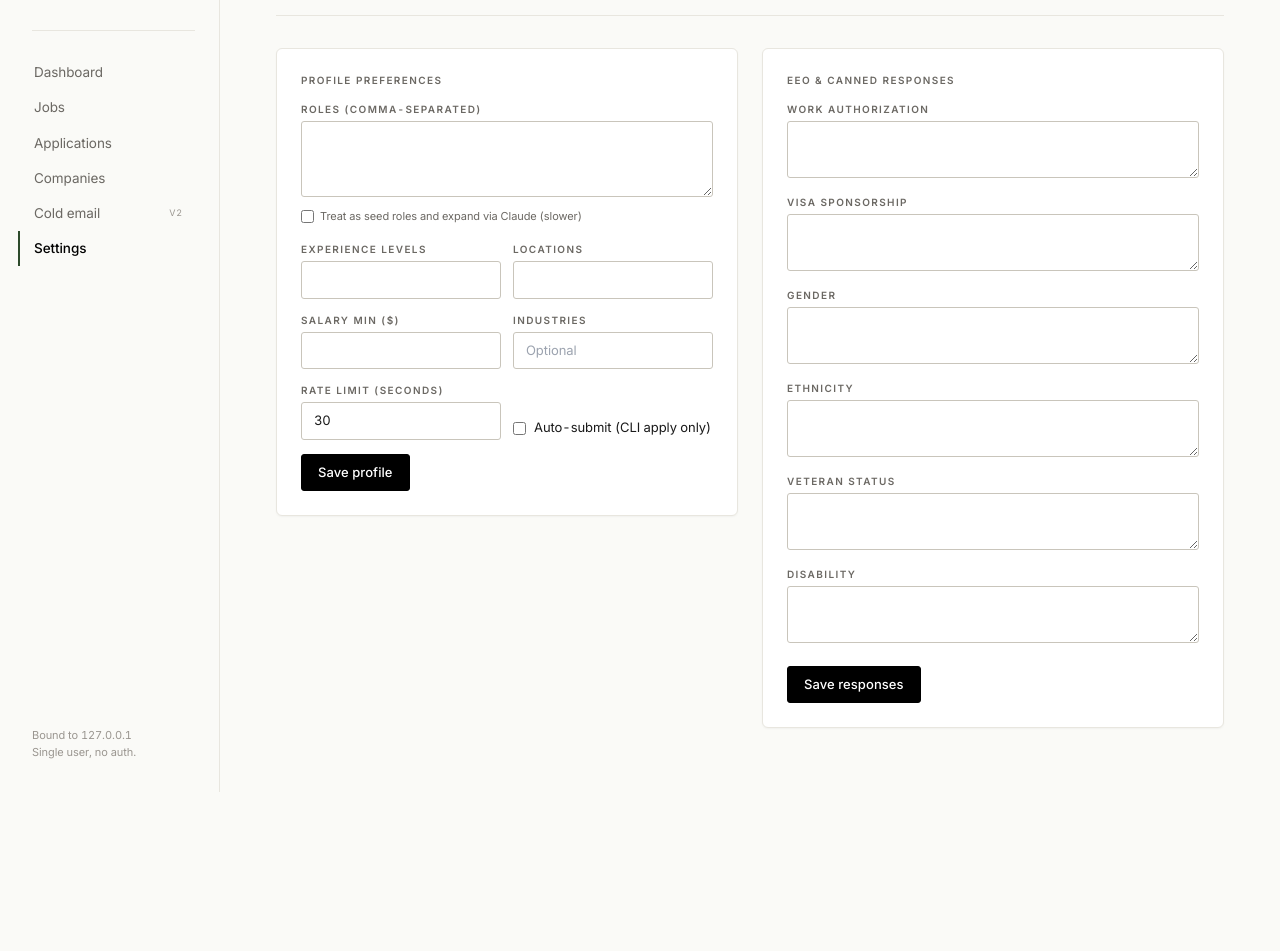
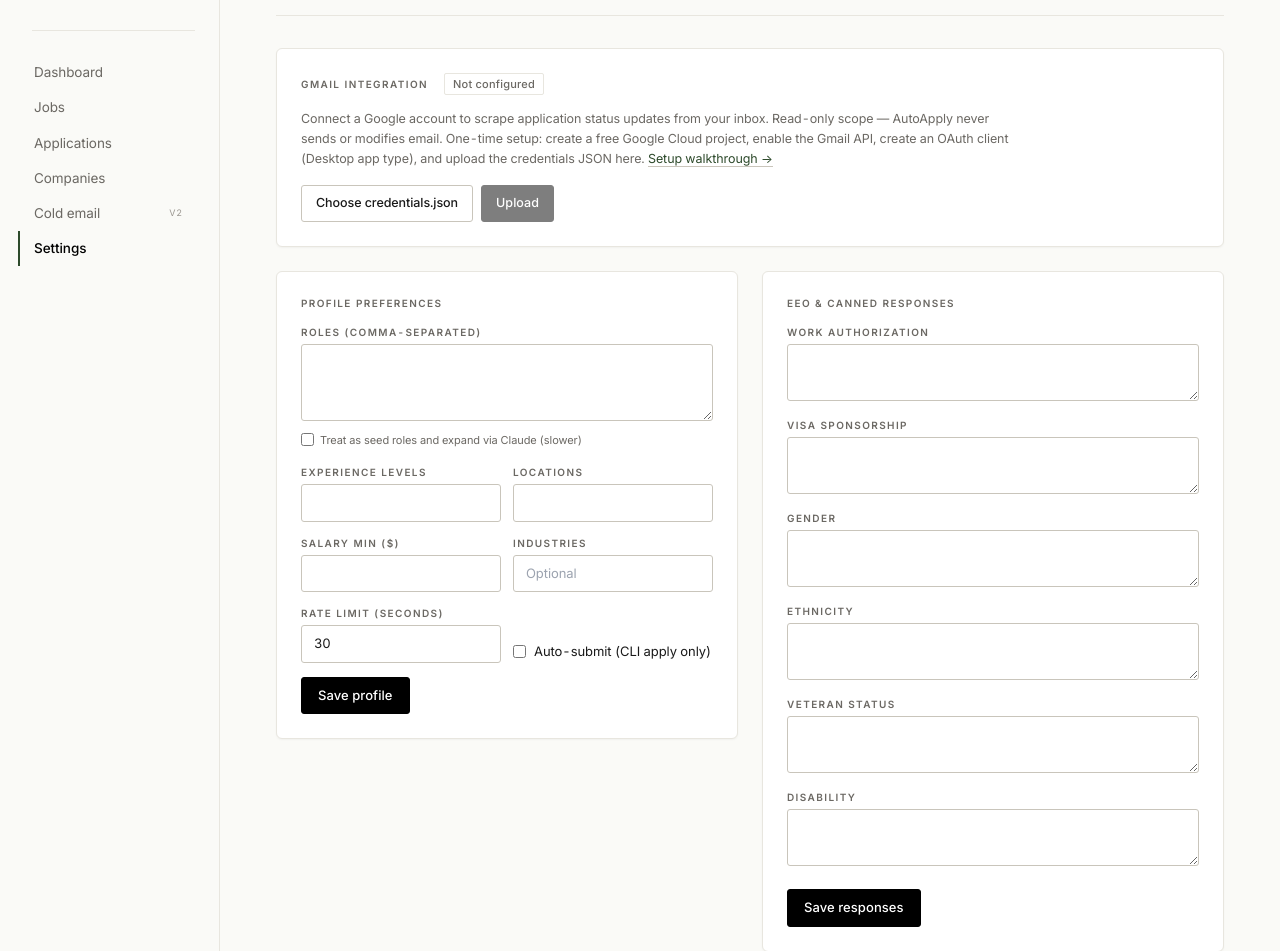
Before and after one commit to afeef-allahbaksh/AutoApply, a FastAPI app: page /settings in a window 1280 px wide. Shown: the part 119-1070 px from the top of the page. Before the commit the page ends 911 px from the top, so only its background shows below. Run offline with FastAPI, Linux system fonts and the light colour scheme; lists and menus that the app fills with data are empty; some libraries are stand-ins or nearby versions.

Commit message:
add gmail oauth setup with credentials upload and connect flow

```diff
--- a/requirements.txt
+++ b/requirements.txt
@@ -9,3 +9,6 @@ fastapi>=0.110.0
 uvicorn[standard]>=0.27.0
 jinja2>=3.1.0
 python-multipart>=0.0.9
+google-auth-oauthlib>=1.2.0
+google-auth-httplib2>=0.2.0
+google-api-python-client>=2.120.0
--- a/src/ui/templates/settings.html
+++ b/src/ui/templates/settings.html
@@ -1,5 +1,58 @@
 {% extends "base.html" %}
 {% block content %}
+
+<div class="glass-card" style="padding: 1.5rem; margin-bottom: 1.5rem;">
+  <div style="display: flex; align-items: baseline; gap: 1rem; margin-bottom: 0.875rem;">
+    <div class="section-label">Gmail integration</div>
+    {% if gmail.state == 'connected' %}
+      <span class="badge badge-success">Connected · {{ gmail.email }}</span>
+    {% elif gmail.state == 'credentials_only' %}
+      <span class="badge badge-warning">Credentials uploaded — not connected</span>
+    {% elif gmail.state == 'error' %}
+      <span class="badge badge-danger">Error: {{ gmail.error }}</span>
+    {% else %}
+      <span class="badge badge-neutral">Not configured</span>
+    {% endif %}
+  </div>
+
+  {% if gmail_msg %}<div class="badge badge-success" style="display: block; padding: 0.5rem 0.75rem; margin-bottom: 0.875rem;">{{ gmail_msg }}</div>{% endif %}
+  {% if gmail_err %}<div class="badge badge-danger" style="display: block; padding: 0.5rem 0.75rem; margin-bottom: 0.875rem;">{{ gmail_err }}</div>{% endif %}
+
+  <p style="font-size: 12.5px; color: var(--ink-muted); line-height: 1.6; margin: 0 0 1rem 0; max-width: 720px;">
+    Connect a Google account to scrape application status updates from your inbox. Read-only scope —
+    AutoApply never sends or modifies email. One-time setup: create a free Google Cloud project,
+    enable the Gmail API, create an OAuth client (Desktop app type), and upload the credentials JSON
+    here. <a href="https://developers.google.com/gmail/api/quickstart/python" target="_blank" rel="noopener" style="color: var(--accent); border-bottom: 1px solid var(--rule-bold);">Setup walkthrough →</a>
+  </p>
+
+  <div style="display: flex; flex-wrap: wrap; gap: 1.5rem; align-items: flex-start;">
+    <form method="post" action="/settings/gmail/credentials" enctype="multipart/form-data" style="display: flex; gap: 0.5rem; align-items: center;">
+      <label class="btn-ghost" style="cursor: pointer; padding: 0.5rem 0.875rem; font-size: 12.5px;">
+        <input type="file" name="file" accept="application/json,.json" required style="display: none;" onchange="this.form.querySelector('button[type=submit]').disabled = !this.files.length; this.parentElement.querySelector('span').textContent = this.files[0] ? this.files[0].name : 'Choose credentials.json';">
+        <span>{{ 'Replace credentials.json' if gmail.state != 'no_credentials' else 'Choose credentials.json' }}</span>
+      </label>
+      <button type="submit" class="btn-primary" style="padding: 0.5rem 0.875rem; font-size: 12.5px;" disabled>Upload</button>
+    </form>
+
+    {% if gmail.state in ('credentials_only', 'connected', 'error') %}
+      <form method="post" action="/settings/gmail/connect">
+        <button type="submit" class="btn-primary" style="padding: 0.5rem 1rem; font-size: 12.5px;">
+          {{ 'Reconnect' if gmail.state == 'connected' else 'Connect Gmail' }}
+        </button>
+      </form>
+      <p style="font-size: 11px; color: var(--ink-soft); max-width: 280px; line-height: 1.5; margin: 0;">
+        Opens a browser tab to the Google consent screen. After you click Allow, the dashboard regains focus.
+      </p>
+    {% endif %}
+
+    {% if gmail.state == 'connected' %}
+      <form method="post" action="/settings/gmail/disconnect" style="margin-left: auto;">
+        <button type="submit" class="btn-ghost" style="padding: 0.5rem 0.875rem; font-size: 12.5px;">Disconnect</button>
+      </form>
+    {% endif %}
+  </div>
+</div>
+
 <div style="display: grid; grid-template-columns: 1fr 1fr; gap: 1.5rem; align-items: start;">
 
   <div class="glass-card" style="padding: 1.5rem;">
```
Also changed, not shown: src/inbox/auth.py (added, +87 -0 lines), src/ui/routes/settings.py (+53 -1 lines), src/inbox/__init__.py (added).
